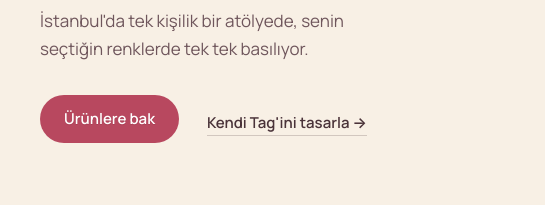
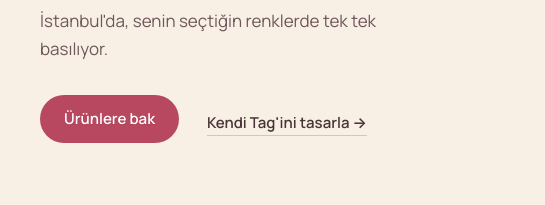
Before and after one commit to AhmetEzbet/mimie, a plain HTML site: page index.html in a window 1280 px wide. Shown: the part 459-664 px from the top of the page, 0-545 px from the left. Drawn offline with Linux system fonts and the light colour scheme; grey boxes are pictures that could not be loaded.

Commit message:
v38: tek kisilik atolye yazisi kaldirildi
Co-Authored-By: Claude Opus 5.5 <noreply@anthropic.com>

```diff
--- a/index.html
+++ b/index.html
@@ -249,7 +249,7 @@ html.lock{overflow:hidden}
 <main id="top">
 <section class="hero"><div class="w"><div class="grid">
 <div class="hero-t"><h1>Cebe sığan küçük <em>mutluluklar.</em></h1>
-<p class="lead">İstanbul'da tek kişilik bir atölyede, senin seçtiğin renklerde tek tek basılıyor.</p>
+<p class="lead">İstanbul'da, senin seçtiğin renklerde tek tek basılıyor.</p>
 <div class="hero-cta"><a class="btn btn-wa" href="#clicker">Ürünlere bak</a><a class="tl" href="#tag">Kendi Tag'ini tasarla →</a></div>
 <div class="anch"><a href="#clicker">Clicker</a><a href="#tag">Tag</a><a href="#mini">Mini</a></div></div>
 <figure class="hero-ph"><img src="assets/real/tag-koleksiyon-s.webp" srcset="assets/real/tag-koleksiyon-s.webp 1080w, assets/real/tag-koleksiyon.webp 1536w" sizes="(max-width:900px) 100vw, 680px" width="1536" height="1024" alt="Farklı renklerde Mimie Tag anahtarlıkları ve çantaya takılı bir Tag" fetchpriority="high"><figcaption>Mimie Tag, beş farklı renk kombinasyonunda.</figcaption></figure>
```
